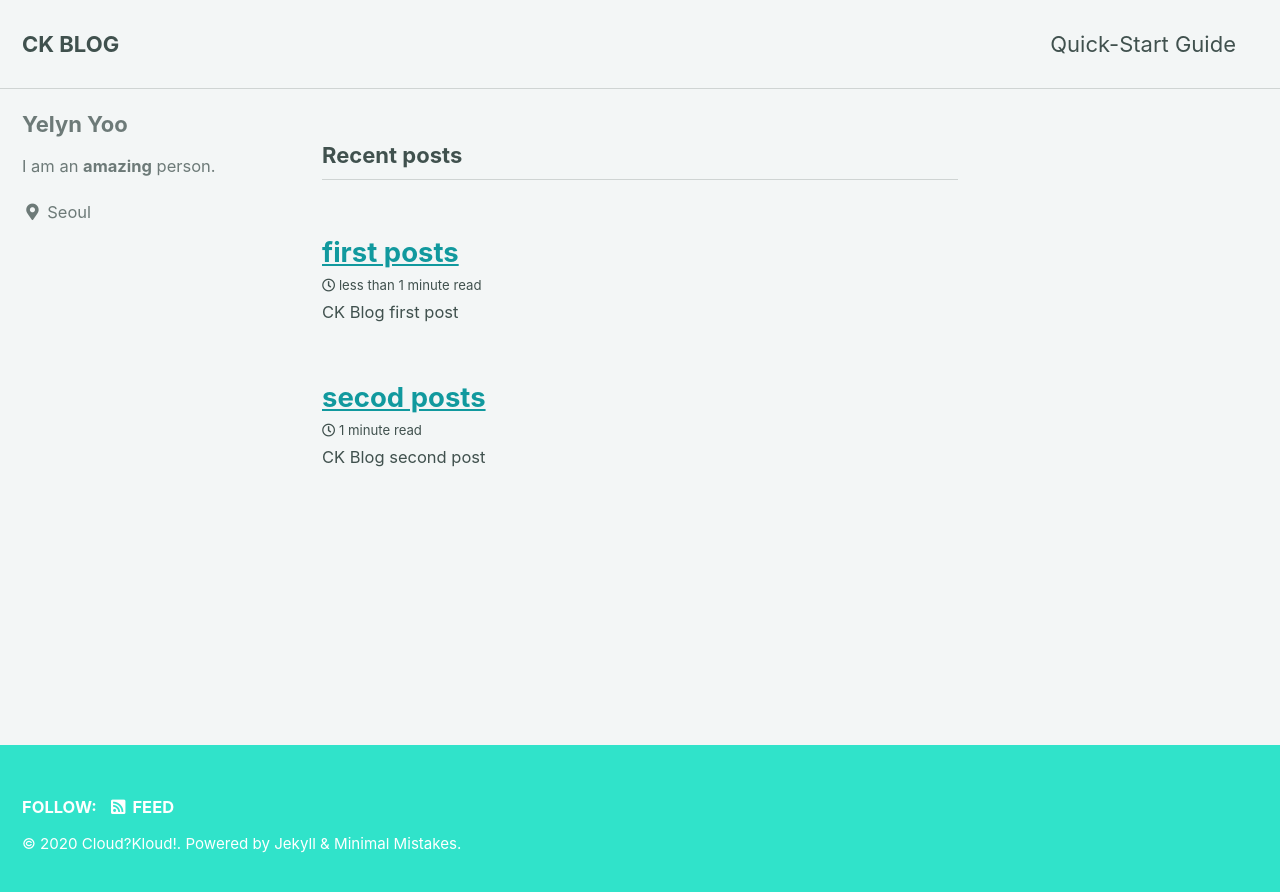
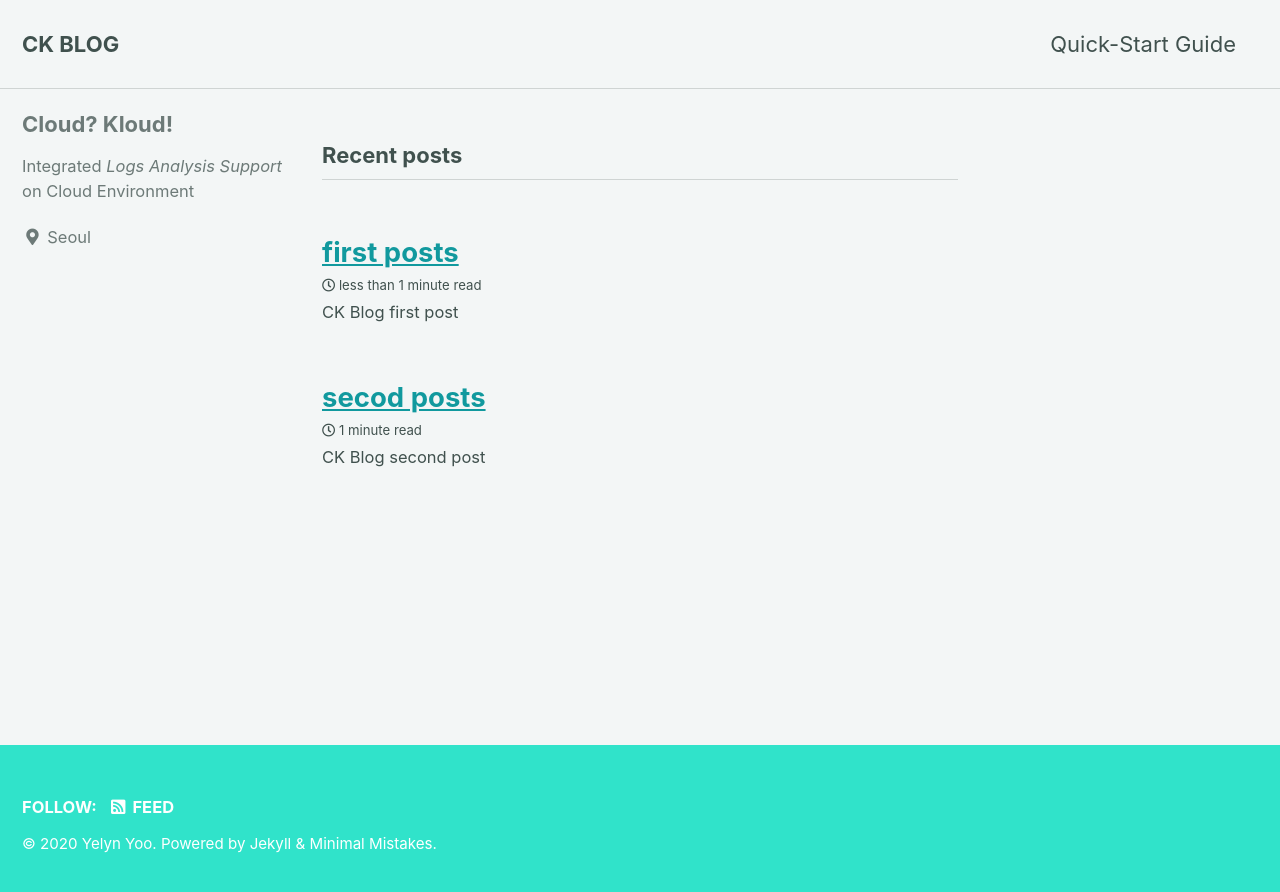
Before and after one commit to CloudKloud/CloudKloud, a Jekyll site: the page built from index.html, in a window 1280 px wide. Shown: the top 892 px of the page. Built offline with Jekyll 4.4.1, drawn with Linux system fonts in a browser that asks for light colours; cached includes are drawn as plain includes; the list of posts is cut into pages by our own code.

Commit message:
name modify

```diff
--- a/_config.yml
+++ b/_config.yml
@@ -19,7 +19,7 @@ locale                   : "en-US"
 title                    : "CK BLOG"
 title_separator          : "-"
 subtitle                 : # site tagline that appears below site title in masthead
-name                     : "Cloud?Kloud!"
+name                     : "Yelyn Yoo"
 description              : "Integrated Logs Analysis Support on Cloud Environment"
 url                      : "https://cloudkloud.github.io/CloudKloud/" # the base hostname & protocol for your site e.g. "https://mmistakes.github.io"
 baseurl                  : "CloudKloud" # the subpath of your site, e.g. "/blog"
@@ -93,9 +93,9 @@ analytics:
 
 # Site Author
 author:
-  name             : "Yelyn Yoo"
+  name             : "Cloud? Kloud!"
   avatar           : # path of avatar image, e.g. "/assets/images/bio-photo.jpg"
-  bio              : "I am an **amazing** person."
+  bio              : "Integrated *Logs Analysis Support* on Cloud Environment"
   location         : "Seoul"
   email            :
   links:
```
